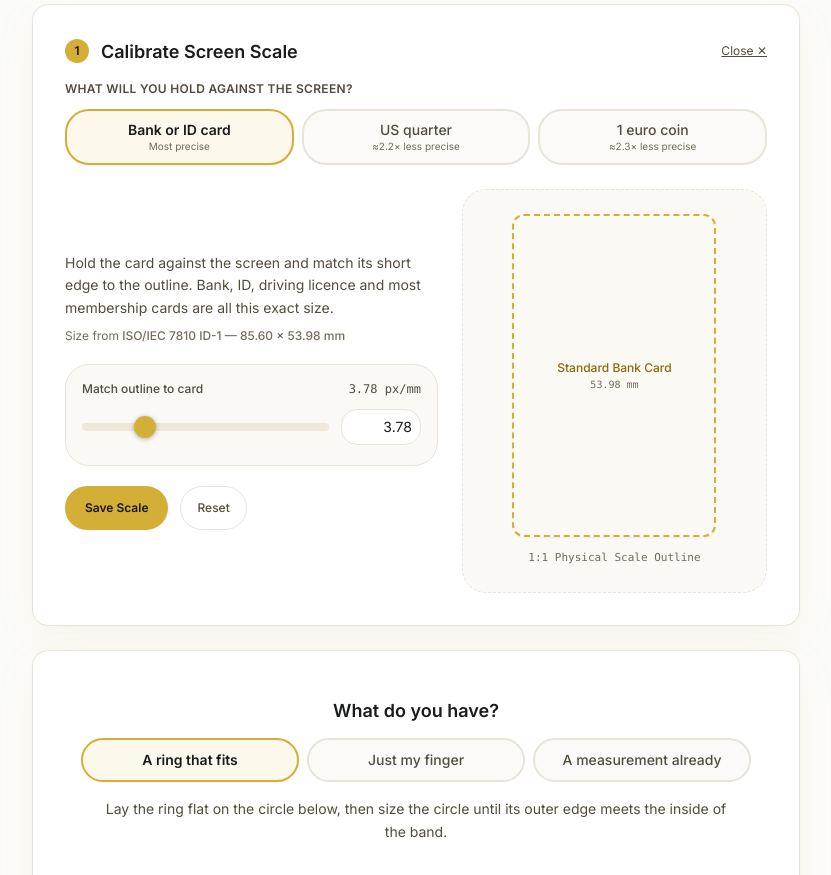
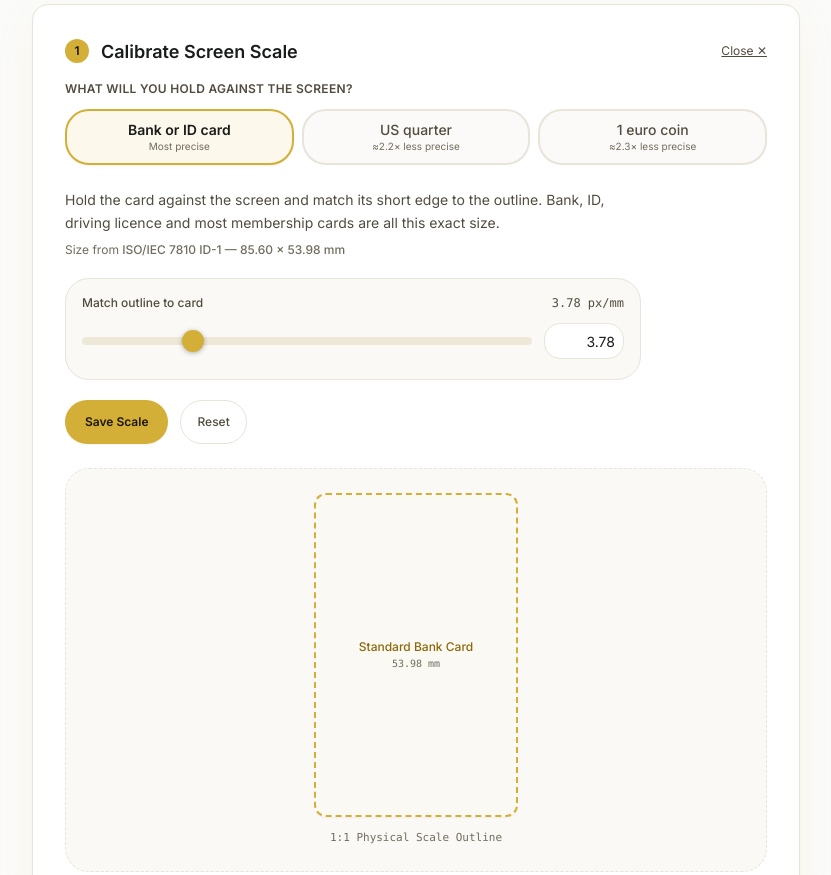
Before and after one commit to bilalhasananideos/ringsizetool.com, an Astro site: page / in a window 1280 px wide. Shown: the part 1305-2180 px from the top of the page, without its empty margins (224-1055 px from the left). Built offline with nearby package versions, Linux system fonts and the light colour scheme; Astro itself is replaced by a stand-in of ours.

Commit message:
Stop the calibration card outline being cut off on denser screens
From md up the drawer was two columns, leaving the card 305 px of a 702 px
drawer. A card is 53.98 mm wide, so above ~5.6 px/mm its side edges - the
edges being matched - sat outside the stage's scrollbox. Measured on the live
site at 6.5 px/mm. One column now, controls above the outline, so the card
grows downward and the slider stays put. Phone layout unchanged.

Co-Authored-By: Claude Opus 5.5 <noreply@anthropic.com>

```diff
--- a/src/components/RingSizer.astro
+++ b/src/components/RingSizer.astro
@@ -162,8 +162,14 @@ const imprecisionLabel = (mm: number) => {
       </div>
     </div>
 
-    <div class="grid gap-6 md:grid-cols-[1.1fr_0.9fr] md:items-center">
-      <div>
+    <!-- One column at every width. This was two columns from md, which gave the
+         card outline 305 px of a 702 px drawer; a card is 53.98 mm wide, so
+         above ~5.6 px/mm (a 14" 1080p laptop at 100% is ~6.2) its side edges —
+         the very edges being matched — were cut off by the stage's scrollbox.
+         Controls first, outline below: the card grows downward as the slider
+         goes up, so the slider never moves under the thumb. -->
+    <div class="grid gap-6">
+      <div class="md:max-w-xl">
         <p data-cal-hint class="text-sm text-text-muted leading-relaxed">{initObj.hint}</p>
         <!-- Provenance in the UI, not just in a source comment. Every figure
              the drawer matches against traces to a governing standard, and a
```
